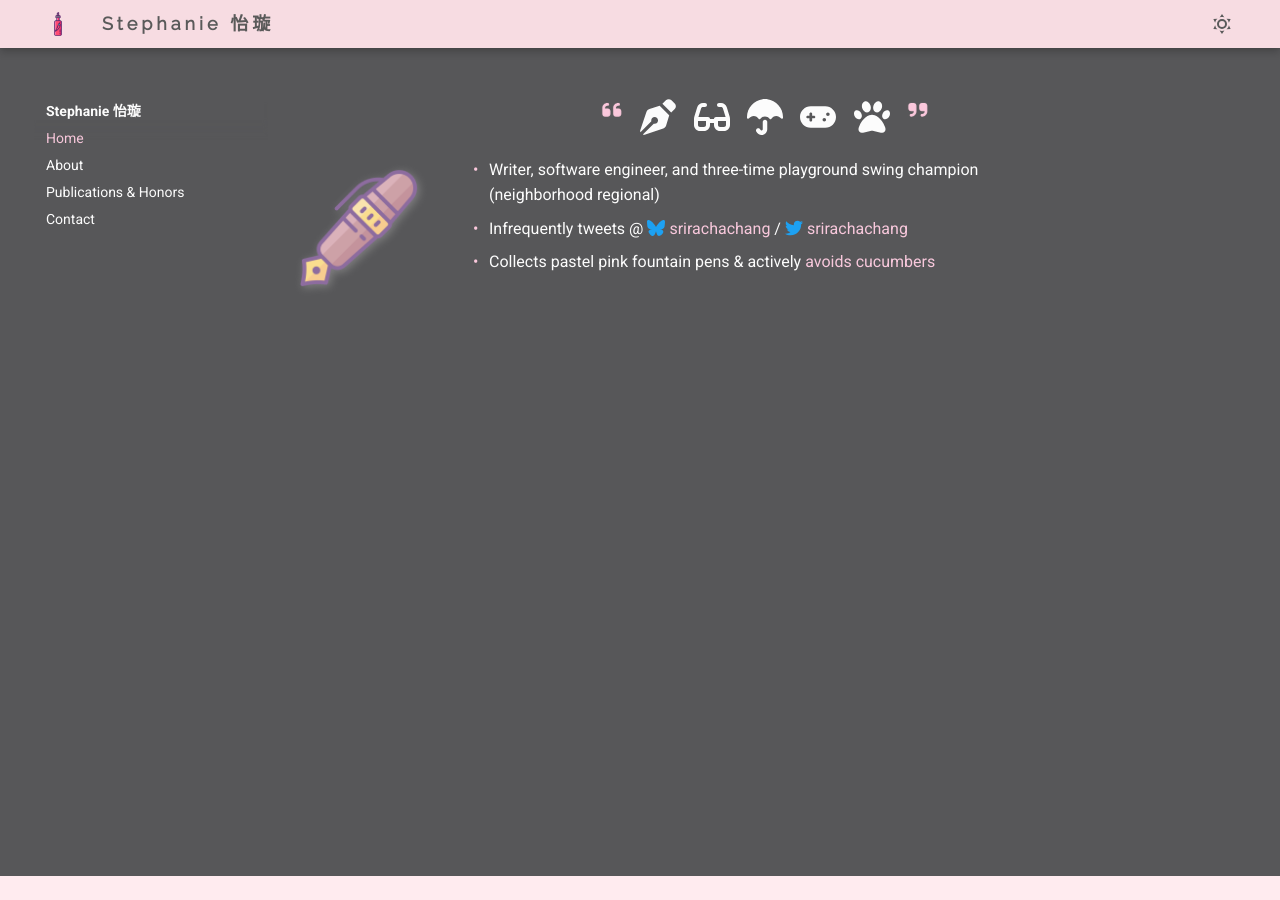
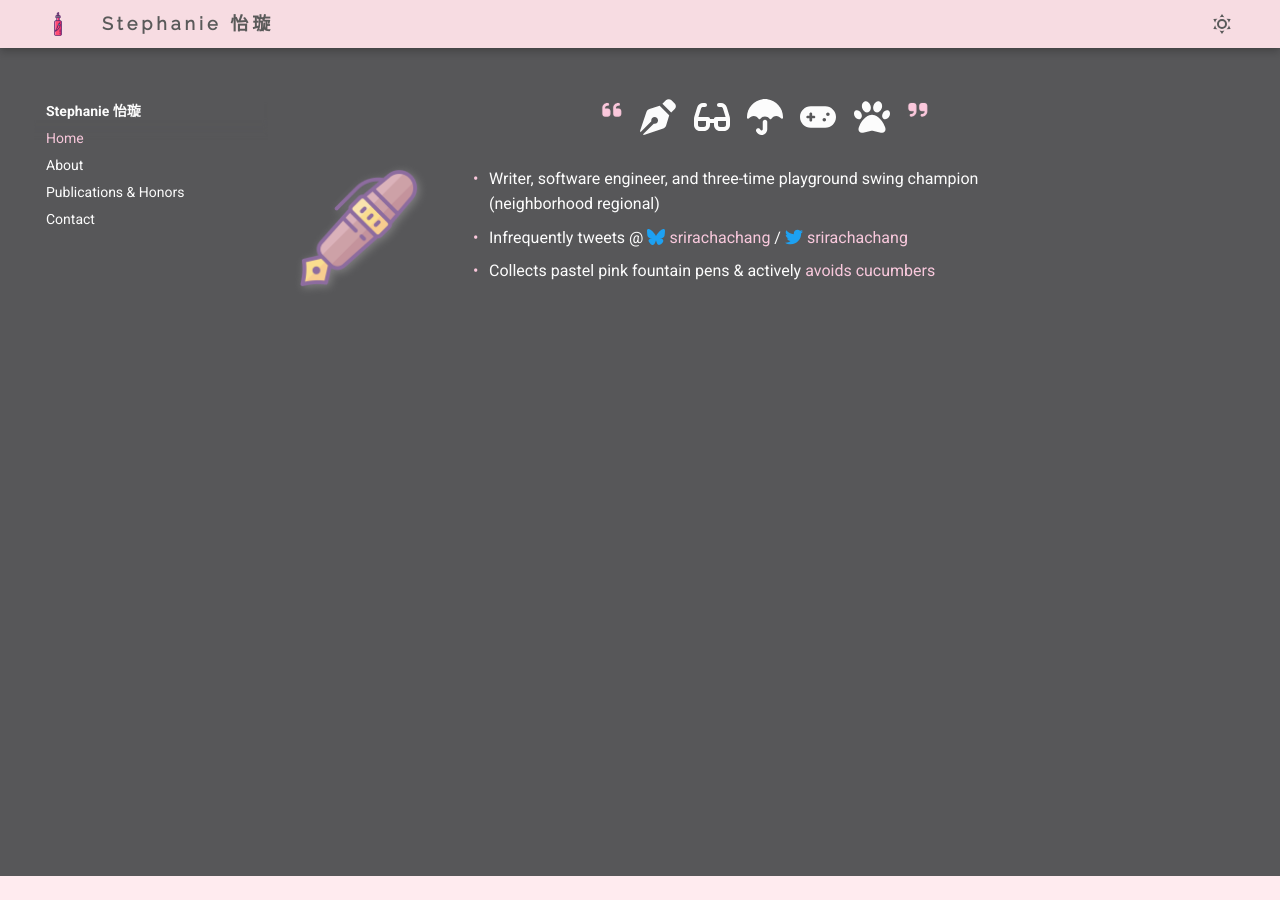
Before and after one commit to ischang/writing_portfolio, an MkDocs documentation site: the page built from docs/index.md, in a window 1280 px wide. Built offline with MkDocs 1.6.1 and Material for MkDocs 9.7.7, drawn with Linux system fonts in a browser that asks for light colours; nearby versions of some CDN libraries.

Commit message:
slight px to top margin

```diff
--- a/docs/index.md
+++ b/docs/index.md
@@ -5,7 +5,7 @@ hide:
 ---
 # :fontawesome-solid-quote-left:{ .quote } :fontawesome-solid-pen-nib: :fontawesome-solid-glasses: :fontawesome-solid-umbrella: :fontawesome-solid-gamepad: :fontawesome-solid-paw: :fontawesome-solid-quote-right:{ .quote }
 <img id="home_pic" align=left src = "../assets/fountainpen.png" title="i ❤ broad nibs and i cannot lie">
-<div id ="aboutbullets" markdown style="max-width:750px; padding-top:1px;">
+<div id ="aboutbullets" markdown style="max-width:750px; padding-top:10px;">
 - Writer, software engineer, and three-time playground swing champion (neighborhood regional)
 - Infrequently tweets @ [:fontawesome-brands-bluesky:{ .bluesky } srirachachang](https://bsky.app/profile/srirachachang.bsky.social) /  [:fontawesome-brands-twitter:{ .bluesky } srirachachang](https://x.com/srirachachang)
 - Collects pastel pink fountain pens & actively [avoids cucumbers](https://discover.hubpages.com/food/i-hate-cucumbers)
```
